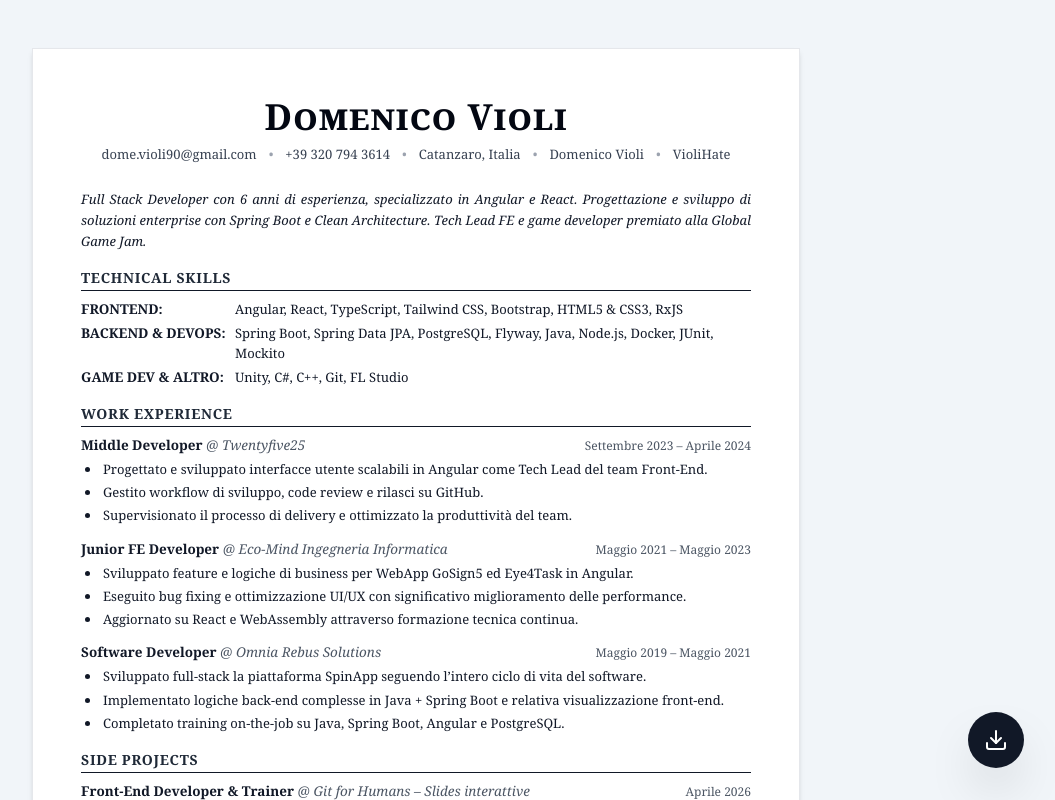
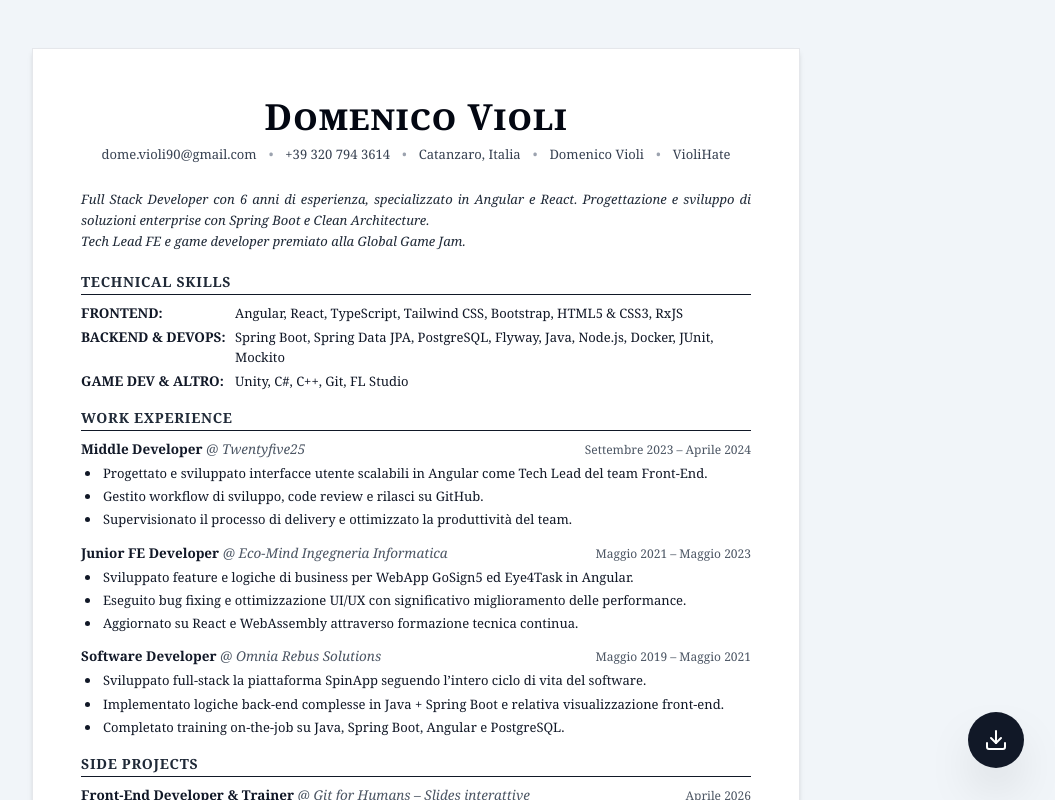
Before and after one commit to VioliHate/personal-cv, a React (Vite) app: page / in a window 1280 px wide. Shown: the top 800 px of the page, without its empty margins (224-1279 px from the left). Built offline with nearby package versions, Linux system fonts and the light colour scheme.

Commit message:
Update ProfileSummary.tsx

```diff
--- a/src/components/ProfileSummary.tsx
+++ b/src/components/ProfileSummary.tsx
@@ -2,8 +2,8 @@ import React from "react";
 import type { CVData } from "../types/interfaces";
 
 export const ProfileSummary: React.FC<{ data: CVData }> = ({ data }) => (
-  <section className='mb-4 print-keep-together'>
-    <p className='text-gray-750 text-[13px] leading-relaxed text-justify italic'>
+  <section className='mb-5 print-keep-together'>
+    <p className='text-gray-800 text-[13px] leading-relaxed text-justify italic whitespace-pre-wrap'>
       {data.summary}
     </p>
   </section>
```
